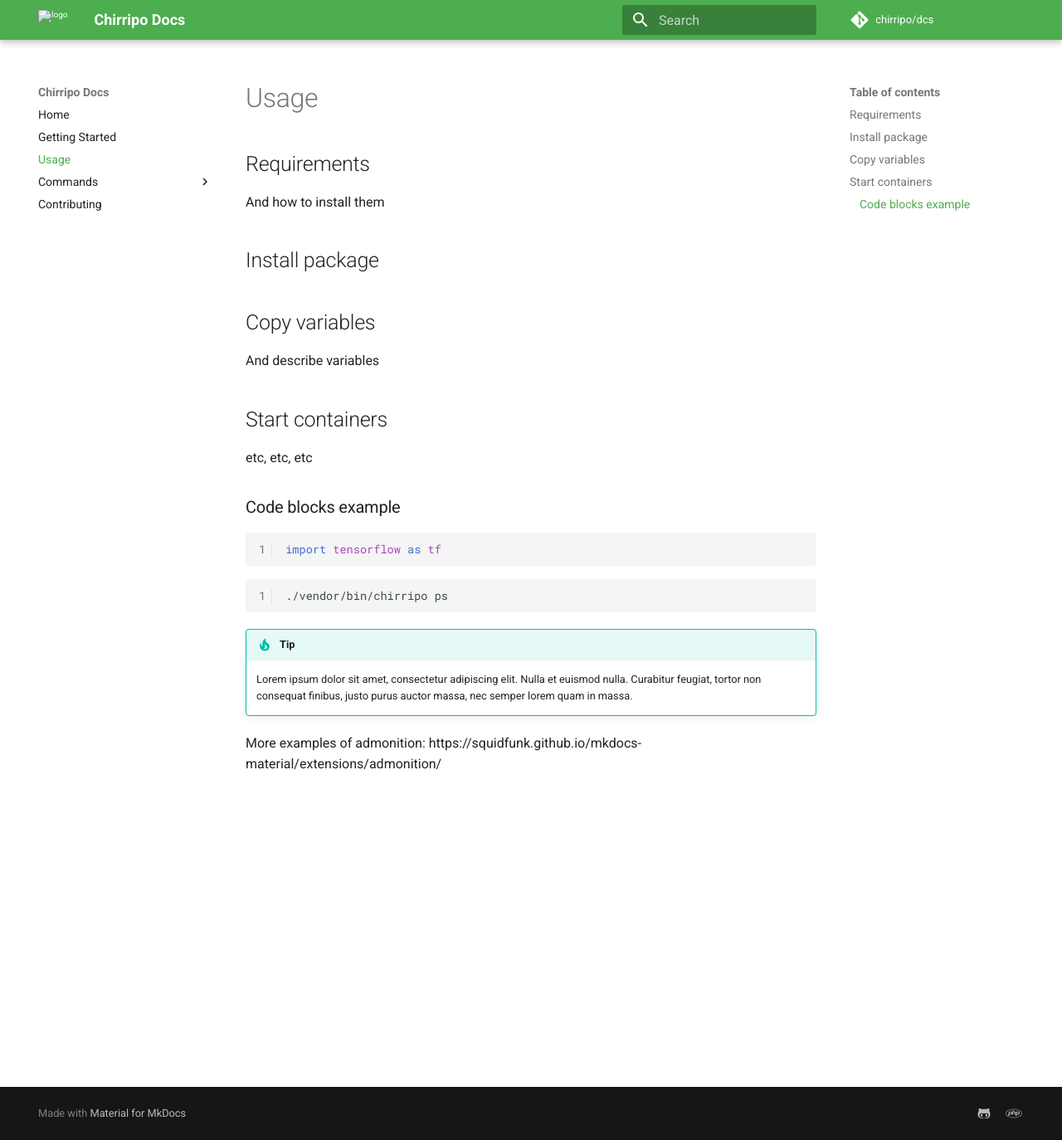
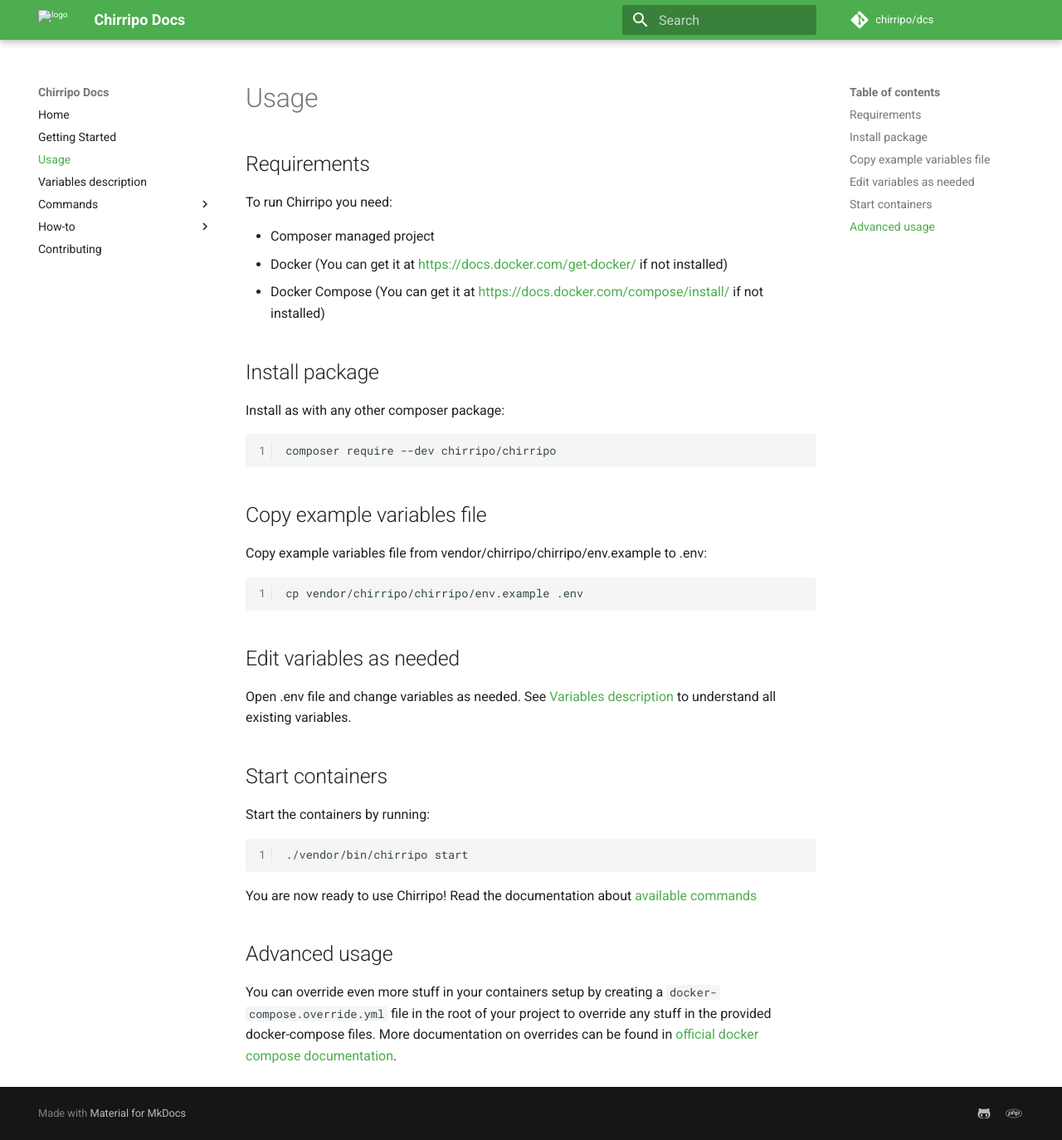
Before and after one commit to chirripo/docs, an MkDocs documentation site: the page built from docs/usage.md, in a window 1280 px wide and 1374 px high. Shown: the whole window at 83% size. Built offline with MkDocs 1.6.1 and Material for MkDocs 9.7.7, drawn with Linux system fonts in a browser that asks for light colours; comment, search, counter and statistics services are not loaded.

Commit message:
Add variables description and some other stuff

````diff
--- a/docs/usage.md
+++ b/docs/usage.md
@@ -2,32 +2,42 @@
 
 ## Requirements
 
-And how to install them
+To run Chirripo you need:
+
+- Composer managed project
+- Docker (You can get it at [https://docs.docker.com/get-docker/](https://docs.docker.com/get-docker/) if not installed)
+- Docker Compose (You can get it at [https://docs.docker.com/compose/install/](https://docs.docker.com/get-docker/) if not installed)
 
 ## Install package
 
-## Copy variables
+Install as with any other composer package:
 
-And describe variables
+```
+composer require --dev chirripo/chirripo
+```
+
+## Copy example variables file
+
+Copy example variables file from vendor/chirripo/chirripo/env.example to .env:
+
+```
+cp vendor/chirripo/chirripo/env.example .env
+```
+
+## Edit variables as needed
+
+Open .env file and change variables as needed. See [Variables description](/variables-description) to understand all existing variables.
 
 ## Start containers
 
-etc, etc, etc
+Start the containers by running:
 
-### Code blocks example
-
-``` python
-import tensorflow as tf
+```
+./vendor/bin/chirripo start
 ```
 
-``` bash
-./vendor/bin/chirripo ps
-```
+You are now ready to use Chirripo! Read the documentation about [available commands](/commands)
 
-!!! tip
-    Lorem ipsum dolor sit amet, consectetur adipiscing elit. Nulla et euismod
-    nulla. Curabitur feugiat, tortor non consequat finibus, justo purus auctor
-    massa, nec semper lorem quam in massa.
+## Advanced usage
 
-More examples of admonition:
-https://squidfunk.github.io/mkdocs-material/extensions/admonition/
+You can override even more stuff in your containers setup by creating a `docker-compose.override.yml` file in the root of your project to override any stuff in the provided docker-compose files. More documentation on overrides can be found in [official docker compose documentation](https://docs.docker.com/compose/extends/).
--- a/mkdocs.yml
+++ b/mkdocs.yml
@@ -8,12 +8,14 @@
     - Home: index.md
     - Getting Started: getting-started.md
     - Usage: usage.md
+    - Variables description: variables-description.md
     - Commands:
       - Available Commands: commands/index.md
       - db-import: commands/db-import.md
       - docker-compose: commands/docker-compose.md
       - down: commands/down.md
       - drush: commands/drush.md
+      - list: commands/list.md
       - logs: commands/logs.md
       - mysql: commands/mysql.md
       - php-info: commands/php-info.md
@@ -24,6 +26,9 @@
       - status: commands/status.md
       - stop: commands/stop.md
       - url: commands/url.md
+    - How-to:
+      - How-to guides: how-to/index.md
+      - Setup Xdebug: how-to/setup-xdebug.md
     - Contributing: contributing.md
 theme:
   name: 'material'
````
Also changed, not shown: docs/commands/list.md (added, +13 -0 lines), docs/how-to/index.md (added, +8 -0 lines), docs/how-to/setup-xdebug.md (added, +1 -0 lines), docs/index.md (+4 -0 lines), docs/variables-description.md (added, +87 -0 lines).
